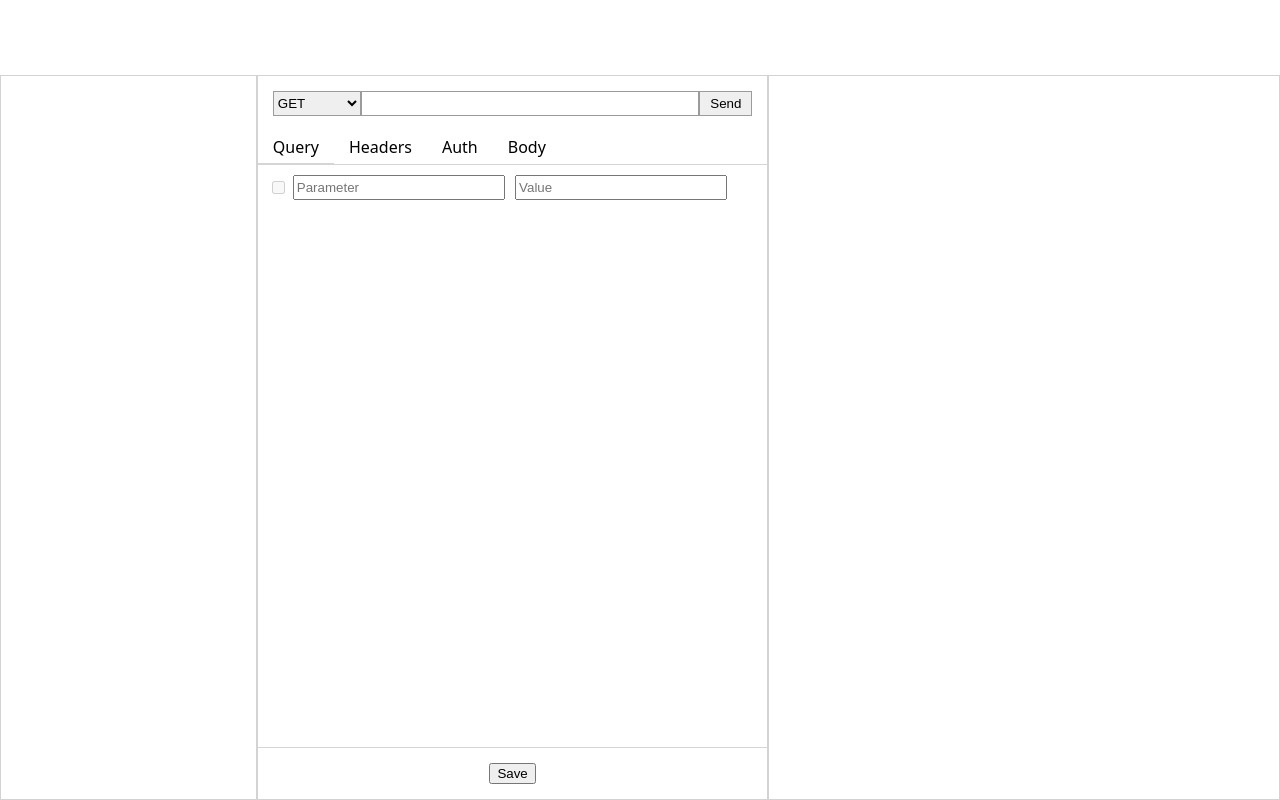
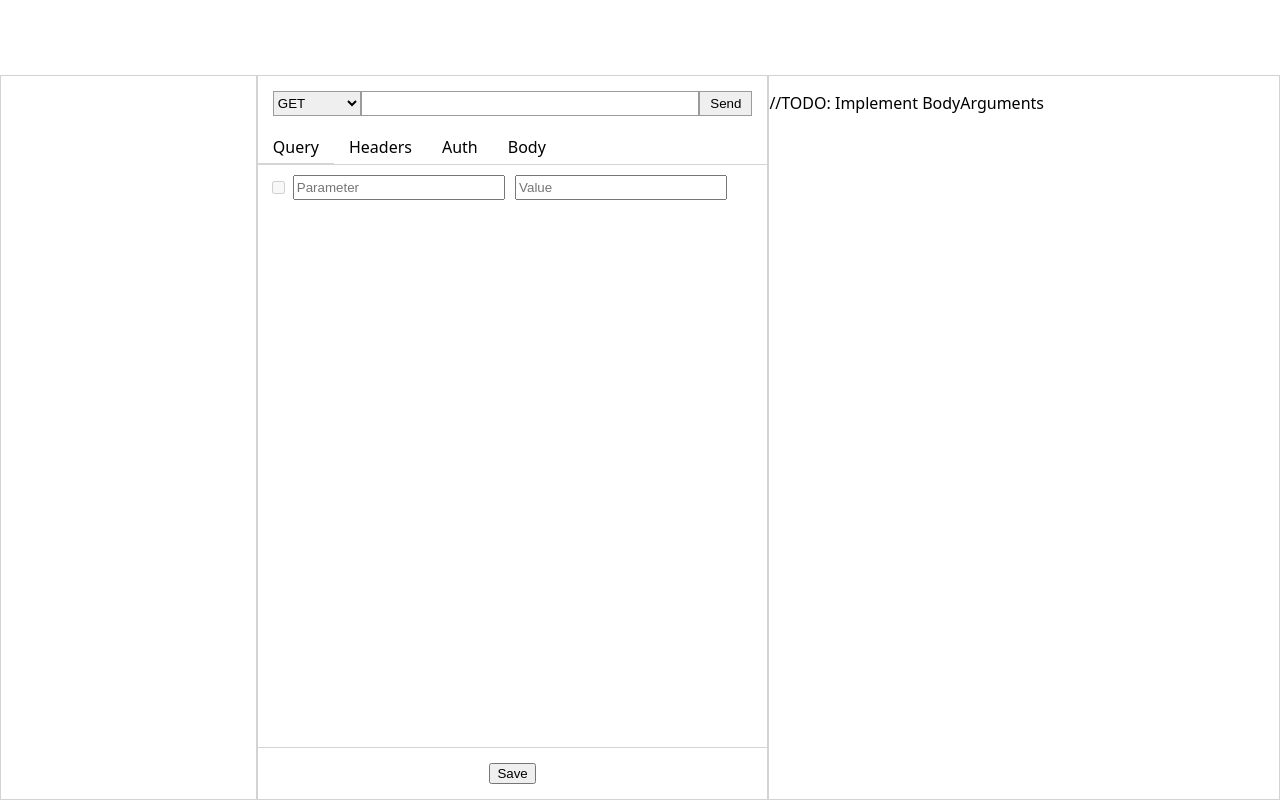
Before and after one commit to Rafael24595/go-api-front, a React (Vite) app: page / in a window 1280 px wide. Built offline with nearby package versions, Linux system fonts and the light colour scheme.

Commit message:
[FIX] Minor fixes.

```diff
--- a/src/components/body/client/right-sidebar/RightSidebar.tsx
+++ b/src/components/body/client/right-sidebar/RightSidebar.tsx
@@ -3,7 +3,7 @@ import './RightSidebar.css'
 export function RightSidebar() {
     return (
         <div id='right-sidebar'>
-
+            <p>//TODO: Implement BodyArguments</p>
         </div>
     )
 }
```
Also changed, not shown: src/components/body/client/center-container/client-arguments/body-arguments/BodyArguments.tsx (indentation only).
